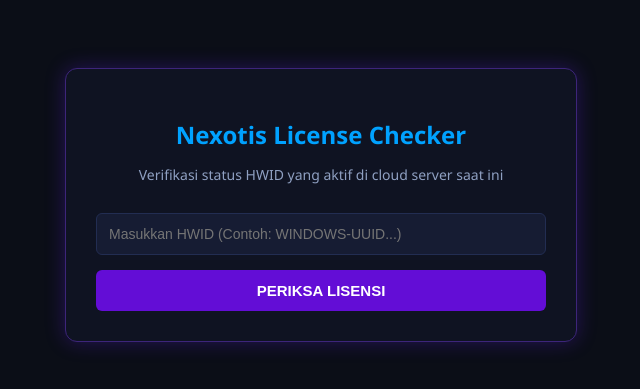
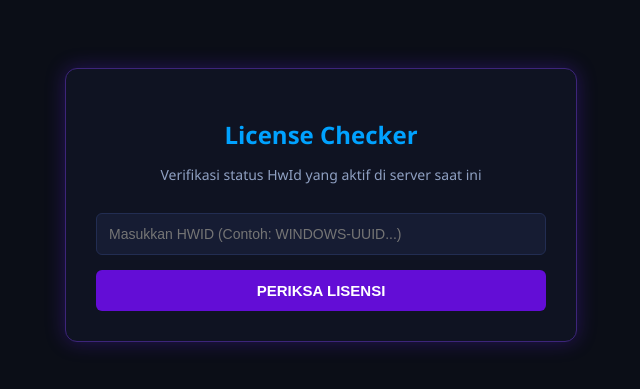
Before and after one commit to HarunEpep/license-runzy-hwid-pcmobile-strgimanggs, a plain HTML site: page index.html in a window 1280 px wide. Shown: the part 195-584 px from the top of the page, without its empty margins (319-959 px from the left). Drawn offline with Linux system fonts and the light colour scheme.

Commit message:
Update index.html

```diff
--- a/index.html
+++ b/index.html
@@ -3,7 +3,7 @@
 <head>
     <meta charset="UTF-8">
     <meta name="viewport" content="width=device-width, initial-scale=1.0">
-    <title>Nexotis Core License Manager</title>
+    <title>License Manager</title>
     <style>
         body {
             font-family: 'Segoe UI', Tahoma, Geneva, Verdana, sans-serif;
@@ -81,8 +81,8 @@
 <body>
 
 <div class="container">
-    <h2>Nexotis License Checker</h2>
-    <p>Verifikasi status HWID yang aktif di cloud server saat ini</p>
+    <h2>License Checker</h2>
+    <p>Verifikasi status HwId yang aktif di server saat ini</p>
 
     <input type="text" id="hwidInput" placeholder="Masukkan HWID (Contoh: WINDOWS-UUID...)">
     <button onclick="checkLicense()">PERIKSA LISENSI</button>
```
